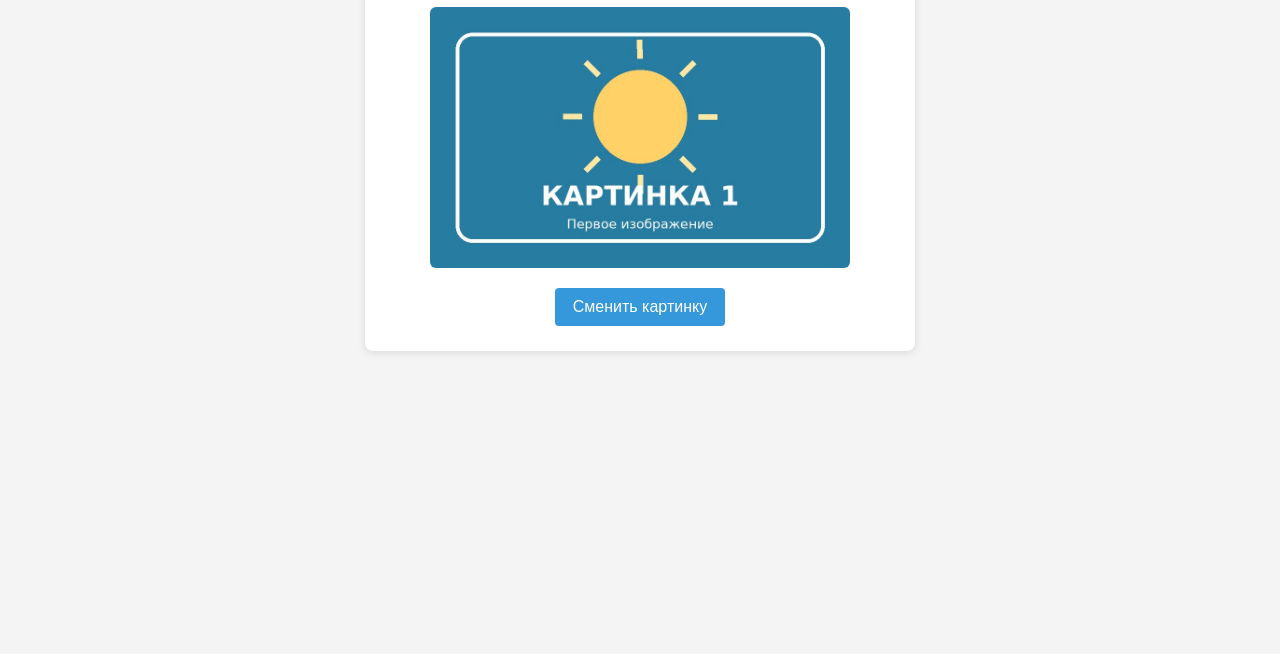
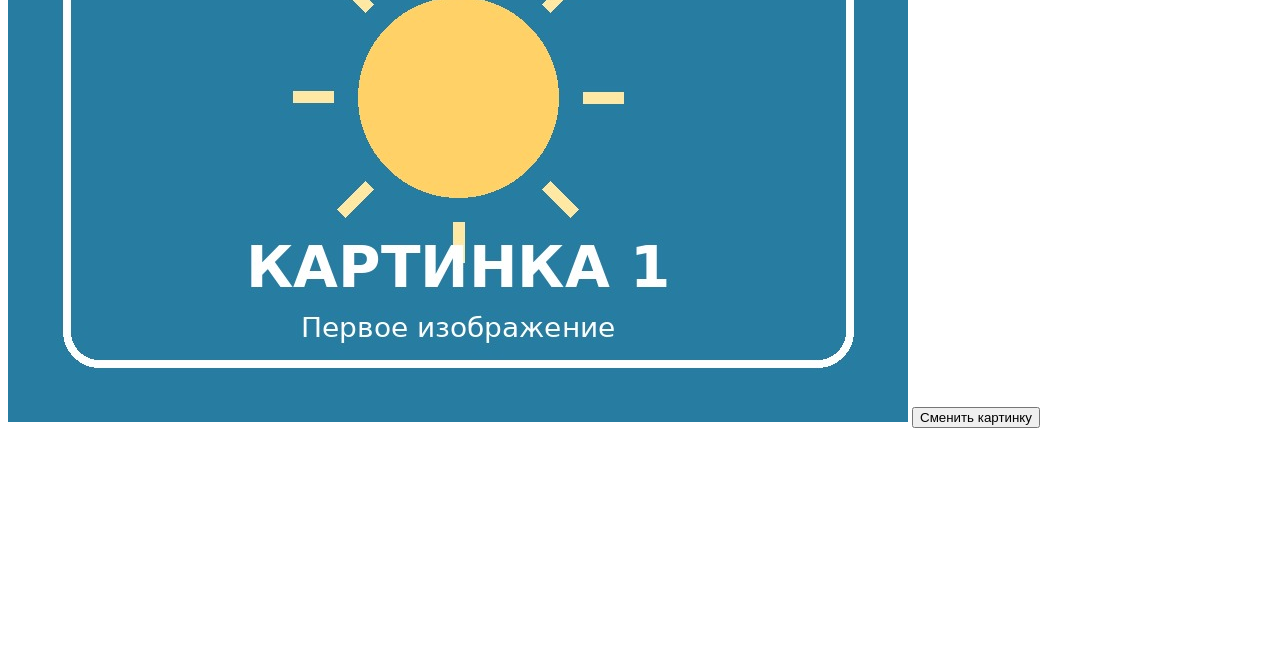
Before and after one commit to artemm25/html_labs, a plain HTML site: page lab4_inf/index.html in a window 1280 px wide. Shown: the part 146-800 px from the top of the page. Drawn offline with Linux system fonts and the light colour scheme.

Commit message:
Update index.html

```diff
--- a/lab4_inf/index.html
+++ b/lab4_inf/index.html
@@ -1,51 +1,12 @@
 <!DOCTYPE html>
 <html lang="ru">
 <head>
-  <meta charset="UTF-8">
-  <meta name="viewport" content="width=device-width, initial-scale=1.0">
-  <title>Вариант 6 — Смена картинки</title>
-  <style>
-    body {
-      font-family: Arial, sans-serif;
-      background: #f4f4f4;
-      display: flex;
-      justify-content: center;
-      padding: 40px;
-    }
-    .container {
-      background: #fff;
-      padding: 25px;
-      border-radius: 8px;
-      width: min(500px, 100%);
-      box-shadow: 0 2px 8px rgba(0, 0, 0, 0.1);
-      text-align: center;
-    }
-    img {
-      display: block;
-      width: 100%;
-      max-width: 420px;
-      height: auto;
-      margin: 20px auto;
-      border-radius: 6px;
-    }
-    button {
-      padding: 10px 18px;
-      background: #3498db;
-      color: #fff;
-      border: none;
-      border-radius: 4px;
-      font-size: 16px;
-      cursor: pointer;
-    }
-    button:hover { background: #2980b9; }
-  </style>
+<meta charset="UTF-8">
+<title>Смена изображения</title>
 </head>
 <body>
-  <div class="container">
-    <h1>Смена изображения</h1>
-    <img id="myImage" src="images/image1.jpg" alt="Первое изображение">
-    <button id="changeButton">Сменить картинку</button>
-  </div>
-  <script src="script.js"></script>
+<img id="myImage" src="images/image1.jpg" alt="Первое изображение">
+<button id="changeButton">Сменить картинку</button>
+<script src="script.js"></script>
 </body>
 </html>
```
